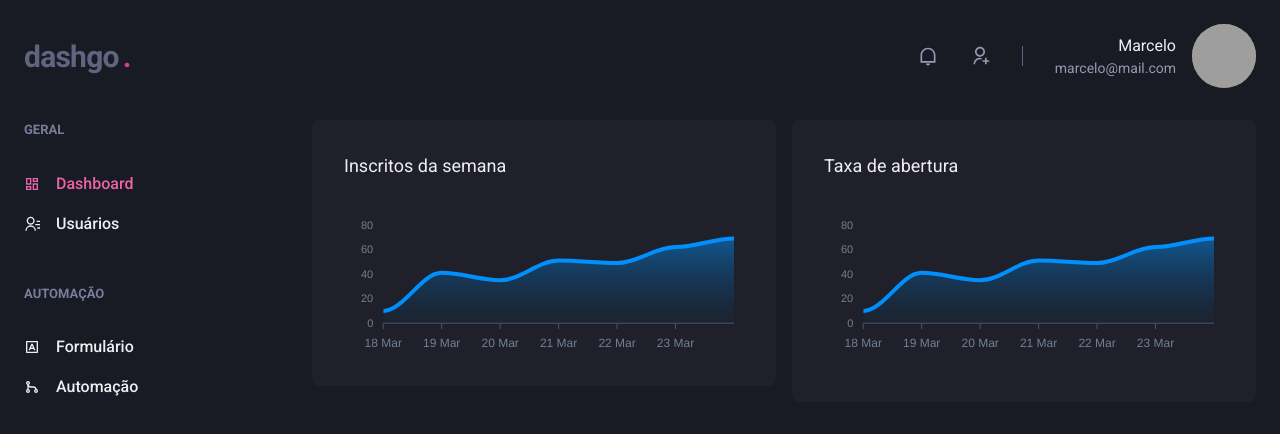
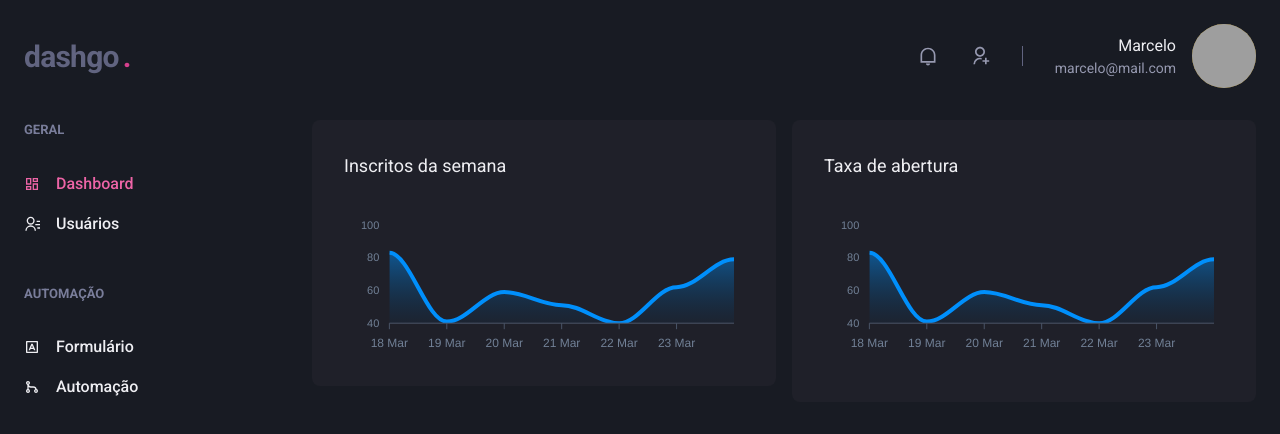
Before and after one commit to MarceloShirayama/dashgo, a Next.js app: page /dashboard in a window 1280 px wide. Shown: the top 434 px of the page. Built offline with nearby package versions, Linux system fonts and the light colour scheme; grey boxes are pictures that could not be loaded.

Commit message:
type apexcharts options

```diff
--- a/src/pages/dashboard.tsx
+++ b/src/pages/dashboard.tsx
@@ -1,11 +1,12 @@
 import { Box, Flex, SimpleGrid, Text, theme } from "@chakra-ui/react";
+import { ApexOptions } from "apexcharts";
 import dynamic from "next/dynamic";
 import { Header } from "src/components/Header";
 import { Sidebar } from "src/components/Sidebar";
 
 const Chart = dynamic(() => import("react-apexcharts"), { ssr: false });
 
-const options = {
+const options: ApexOptions = {
   chart: {
     toolbar: {
       show: false,
@@ -53,7 +54,14 @@ const options = {
   },
 };
 
-const series = [{ name: "series-1", data: [10, 41, 35, 51, 49, 62, 69] }];
+type InputSeries = {
+  name: string;
+  data: number[];
+};
+
+const series: InputSeries[] = [
+  { name: "series-1", data: [83, 41, 59, 51, 40, 62, 79] },
+];
 
 export default function Dashboard() {
   return (
```
